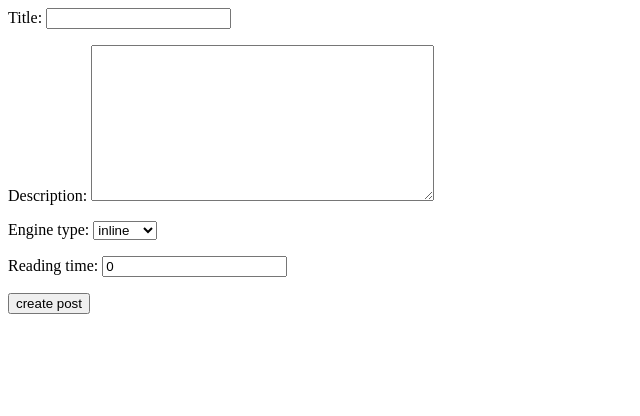
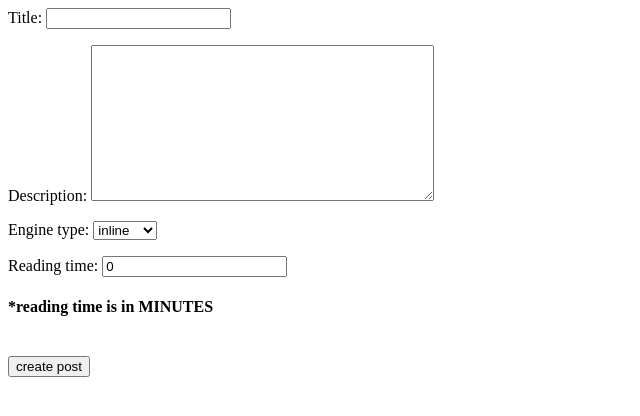
Before and after one commit to Mahdi-500/Amoozsehyar-Project, a Django app: template car/blog/templates/forms/add_post.html in a window 1280 px wide. Shown: the top 416 px of the page, without its empty margins (0-640 px from the left). Run offline with Django 5.2, Linux system fonts and the light colour scheme; the template is opened without the code that fills it: values that come from a table or form of the project are taken from there, others are empty.

Commit message:
added a h4 tag

```diff
--- a/car/blog/templates/forms/add_post.html
+++ b/car/blog/templates/forms/add_post.html
@@ -7,6 +7,8 @@
     <form method = "POST">
         {% csrf_token %}
         {{form.as_p}}
+        <h4>*reading time is in MINUTES</h4>
+        <br>
         <button type = "Submit">create post</button>
     </form>
     {{message}}
```
